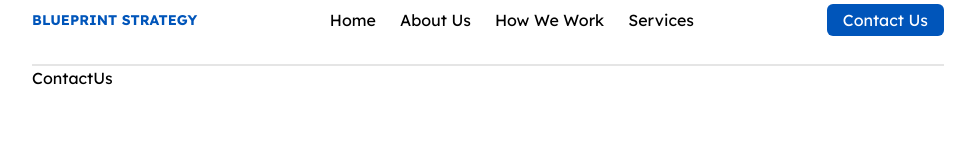
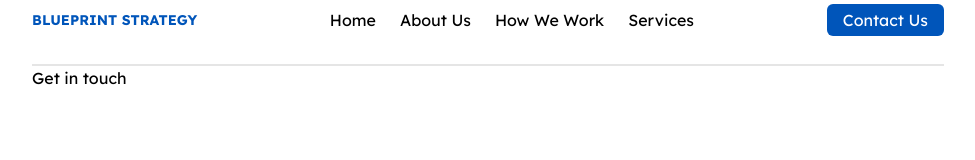
Before and after one commit to EdgarAmpiire/blueprints-web, a React (Create React App) app: page /contact-us in a window 1280 px wide. Shown: the top 160 px of the page, without its empty margins (152-1127 px from the left). Built offline with nearby package versions, Linux system fonts and the light colour scheme; what tw-elements would draw is missing.

Commit message:
contact us - team form

```diff
--- /dev/null
+++ b/src/features/contactUs/components/Form.jsx
@@ -0,0 +1,15 @@
+import React from "react";
+
+export const Form = () => {
+  return (
+    <div>
+        <div>
+            <div>
+                <h1>
+                    Get in touch
+                </h1>
+            </div>
+        </div>
+    </div>
+    )
+};
--- a/src/features/contactUs/routes/ContactUs.jsx
+++ b/src/features/contactUs/routes/ContactUs.jsx
@@ -1,11 +1,13 @@
 import React from "react";
 import { MainLayout } from "../../../components/layout/MainLayout";
+import { Form } from "../components/Form";
+
 
 export const ContactUs = () => {
   return (
     <div>
       <MainLayout page="contact-us">
-        <h1>ContactUs</h1>
+        <Form />
       </MainLayout>
     </div>
   );
```
